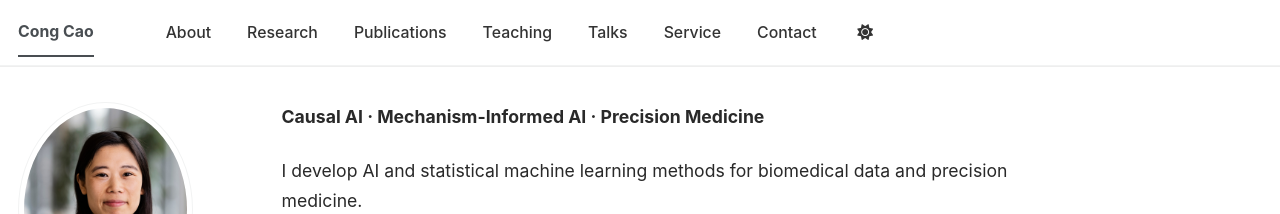
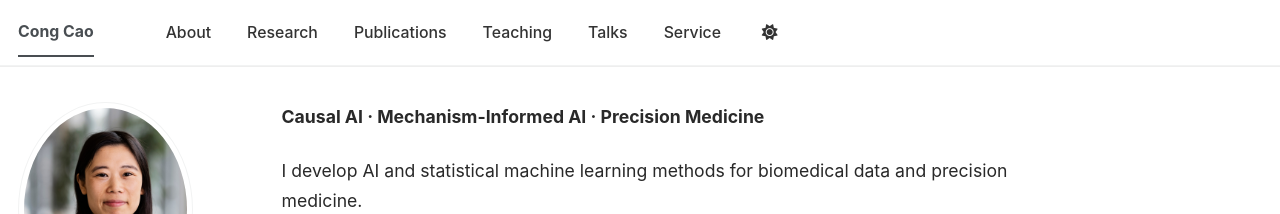
Before and after one commit to congca0/congca0.github.io, a Jekyll site: the page built from about.md, in a window 1280 px wide. Shown: the top 214 px of the page. Built offline with Jekyll 4.4.1, drawn with Linux system fonts in a browser that asks for light colours; a style sheet for code colours, icons or effects is not loaded; our own code applies the rules of GitHub Pages for plain Markdown files.

Commit message:
Update navigation.yml

```diff
--- a/_data/navigation.yml
+++ b/_data/navigation.yml
@@ -16,6 +16,3 @@ main:
 
   - title: "Service"
     url: "/service/"
-
-  - title: "Contact"
-    url: "/#contact"
```
